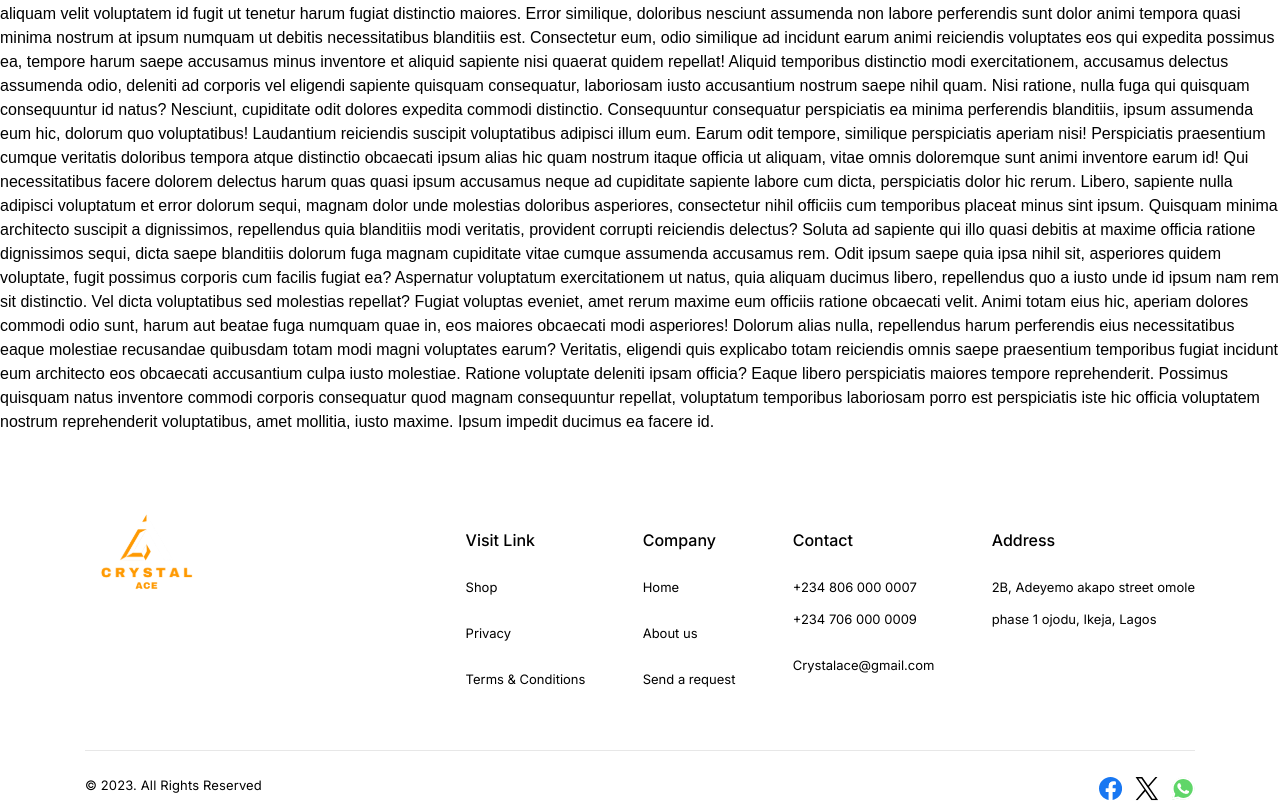
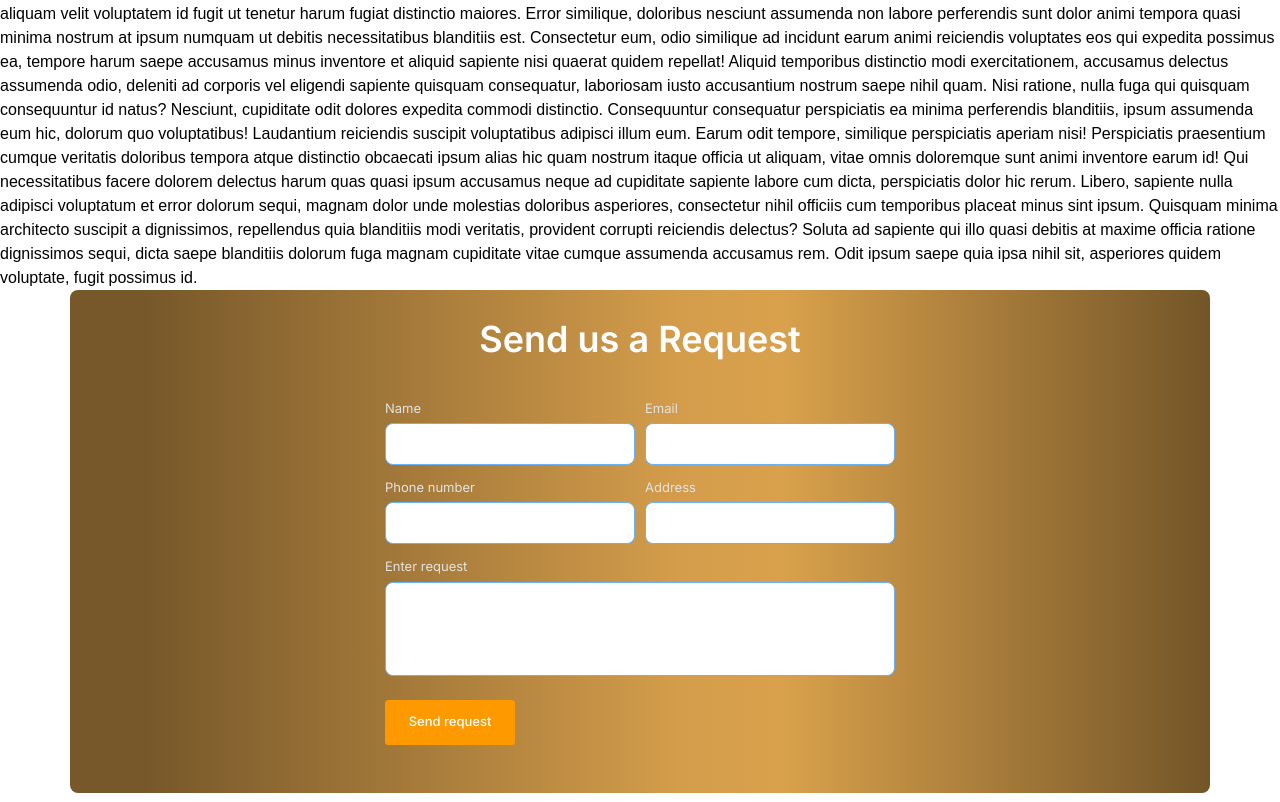
Before and after one commit to Victor-udenna/Gadget-store, a React (Vite) app: page / in a window 1280 px wide. Shown: the part 622-1424 px from the top of the page. Built offline with nearby package versions, Linux system fonts and the light colour scheme.

Commit message:
created form component

```diff
--- a/src/Components/organism/RequestForm/RequestForm.jsx
+++ b/src/Components/organism/RequestForm/RequestForm.jsx
@@ -1,7 +1,44 @@
 import React from 'react'
+import RequestFormStyle from './RequestFormStyle'
+import Button from '../../atoms/Button/Button'
 
 const RequestForm = () => {
-  return <div>RequesrForm</div>
+  return (
+    <RequestFormStyle>
+      <section className="container request-container">
+        <h2 className="request-header-text">Send us a Request</h2>
+        <form className="request-form">
+          <div className="input-wrapper">
+            <div className="input-container">
+              <label htmlFor="name">Name</label>
+              <input type="text" id="name" />
+            </div>
+
+            <div className="input-container">
+              <label htmlFor="mail">Email</label>
+              <input type="email" id="mail" />
+            </div>
+          </div>
+
+          <div className="input-wrapper">
+            <div className="input-container">
+              <label htmlFor="phone">Phone number</label>
+              <input type="tel" id="phone" />
+            </div>
+            <div className="input-container">
+              <label htmlFor="address">Address</label>
+              <input type="text" id="address" />
+            </div>
+          </div>
+          <div className="input-container">
+            <label htmlFor="Request">Enter request</label>
+            <textarea name="" id="Request"></textarea>
+          </div>
+          <Button type={'submit'} className="request-btn" value={'Send request'} />
+        </form>
+      </section>
+    </RequestFormStyle>
+  )
 }
 
 export default RequestForm
--- a/src/Components/organism/RequestForm/RequestFormStyle.js
+++ b/src/Components/organism/RequestForm/RequestFormStyle.js
@@ -1,5 +1,91 @@
 import styled from 'styled-components'
+import Colors from '../../../helpers/Colors'
 
-const ReQuestFormStyle = styled.div`
+const RequestFormStyle = styled.div`
+  .request-container {
+    display: flex;
+    align-items: center;
+    justify-content: center;
+    flex-direction: column;
+    gap: 2.5rem;
+    background: linear-gradient(
+      90deg,
+      #77582a 6.78%,
+      #d49d4b 53.65%,
+      #d9a14c 62.48%,
+      #735528 100%
+    );
+    border-radius: 8px;
+    padding: 1.75rem 0px;
+  }
+
+  .request-header-text {
+    font-family: Inter;
+    font-size: 36px;
+    font-weight: 600;
+    line-height: 43.57px;
+    text-align: left;
+    color: ${Colors.white};
+  }
+
+  .input-wrapper {
+    display: flex;
+    gap: 10px;
+    align-items: center;
+  }
+
+  .input-container {
+    display: flex;
+    align-items: start;
+    flex-direction: column;
+    padding-bottom: 16px;
+    label {
+      font-family: Inter;
+      font-size: 13px;
+      font-weight: 400;
+      line-height: 13.31px;
+      text-align: left;
+      padding-bottom: 4px;
+      color: ${Colors.labelTxt};
+      cursor: pointer;
+      padding-bottom: 8px;
+    }
+
+    input {
+      width: 250px;
+      height: 42px;
+      padding: 8px;
+      border-radius: 8px;
+      color: ${Colors.black};
+      border: 1px solid ${Colors.inputBorder};
+    }
+    textarea {
+      width: 100%;
+      height: 94px;
+      padding: 8px;
+      border-radius: 8px;
+      color: ${Colors.black};
+      border: 1px solid ${Colors.inputBorder};
+      resize: none;
+    }
+  }
+
+  input:focus,
+  textarea:focus {
+    outline: 2px solid ${Colors.brand};
+  }
+  .request-btn {
+    width: 130px;
+    height: 45px;
+    background-color: ${Colors.brand};
+    color: ${Colors.white};
+    border-radius: 3.62px;
+    font-family: Inter;
+    font-size: 13px;
+    font-weight: 500;
+    line-height: 13.04px;
+    text-align: center;
+    margin-top: 8px;
+  }
 `
 export default RequestFormStyle
--- a/src/Components/template/HomeTemplate/HomeTemplate.jsx
+++ b/src/Components/template/HomeTemplate/HomeTemplate.jsx
@@ -1,4 +1,5 @@
 import Footer from '../../organism/Footer/Footer'
+import RequestForm from '../../organism/RequestForm/RequestForm'
 import HomeTemplateStyle from './HomeTemplateStyle'
 
 const HomeTemplate = () => {
@@ -95,24 +96,8 @@ const HomeTemplate = () => {
       corrupti reiciendis delectus? Soluta ad sapiente qui illo quasi debitis at
       maxime officia ratione dignissimos sequi, dicta saepe blanditiis dolorum
       fuga magnam cupiditate vitae cumque assumenda accusamus rem. Odit ipsum
-      saepe quia ipsa nihil sit, asperiores quidem voluptate, fugit possimus
-      corporis cum facilis fugiat ea? Aspernatur voluptatum exercitationem ut
-      natus, quia aliquam ducimus libero, repellendus quo a iusto unde id ipsum
-      nam rem sit distinctio. Vel dicta voluptatibus sed molestias repellat?
-      Fugiat voluptas eveniet, amet rerum maxime eum officiis ratione obcaecati
-      velit. Animi totam eius hic, aperiam dolores commodi odio sunt, harum aut
-      beatae fuga numquam quae in, eos maiores obcaecati modi asperiores!
-      Dolorum alias nulla, repellendus harum perferendis eius necessitatibus
-      eaque molestiae recusandae quibusdam totam modi magni voluptates earum?
-      Veritatis, eligendi quis explicabo totam reiciendis omnis saepe
-      praesentium temporibus fugiat incidunt eum architecto eos obcaecati
-      accusantium culpa iusto molestiae. Ratione voluptate deleniti ipsam
-      officia? Eaque libero perspiciatis maiores tempore reprehenderit. Possimus
-      quisquam natus inventore commodi corporis consequatur quod magnam
-      consequuntur repellat, voluptatum temporibus laboriosam porro est
-      perspiciatis iste hic officia voluptatem nostrum reprehenderit
-      voluptatibus, amet mollitia, iusto maxime. Ipsum impedit ducimus ea facere
-      id.
+      saepe quia ipsa nihil sit, asperiores quidem voluptate, fugit possimus id.
+      <RequestForm />
       <Footer />
     </HomeTemplateStyle>
   )
--- a/src/helpers/Colors.js
+++ b/src/helpers/Colors.js
@@ -4,7 +4,10 @@ const Colors = {
   danger: '#F33535',
   border: '#E7E7E7',
   neutral: '#FFEED6',
+  labelTxt: '#E2E2E2',
   white: '#ffffff',
+  black: '#000000',
+  inputBorder: '#6AB3F9',
 }
 
 export default Colors
```
